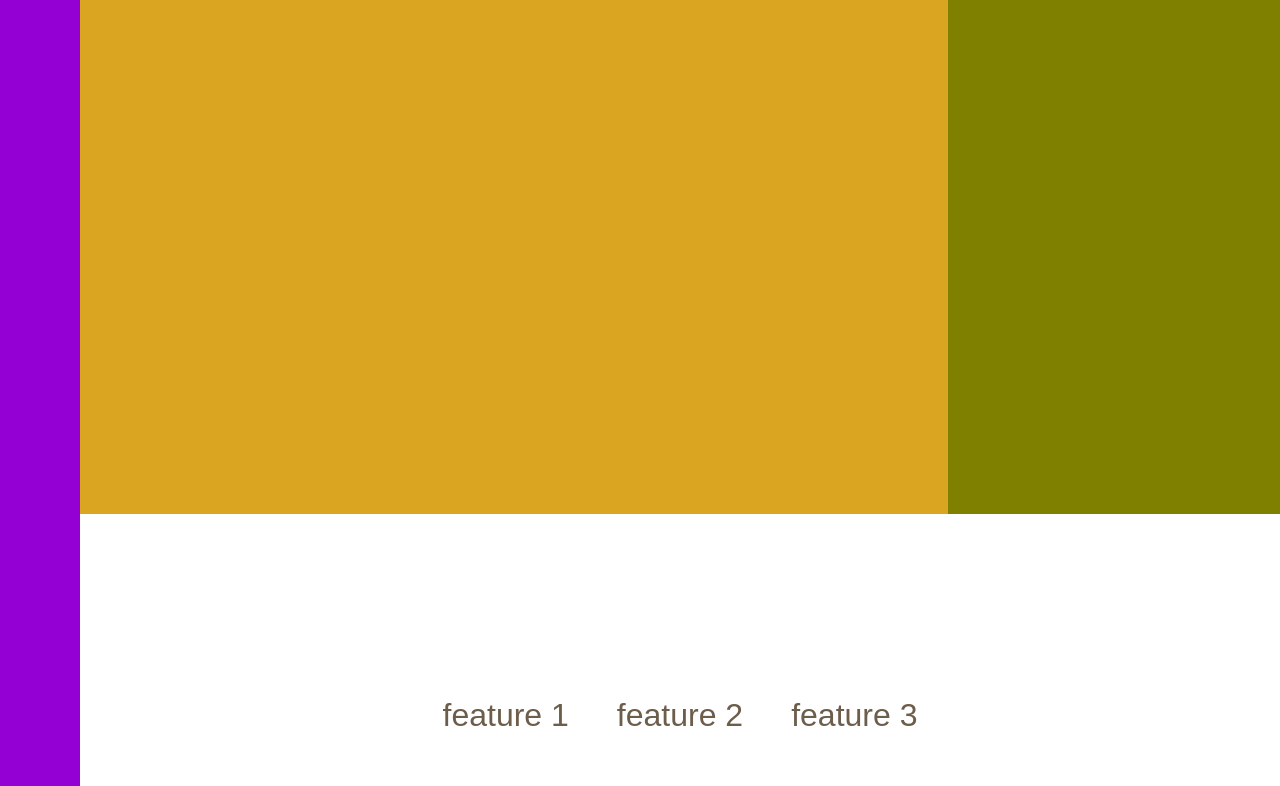
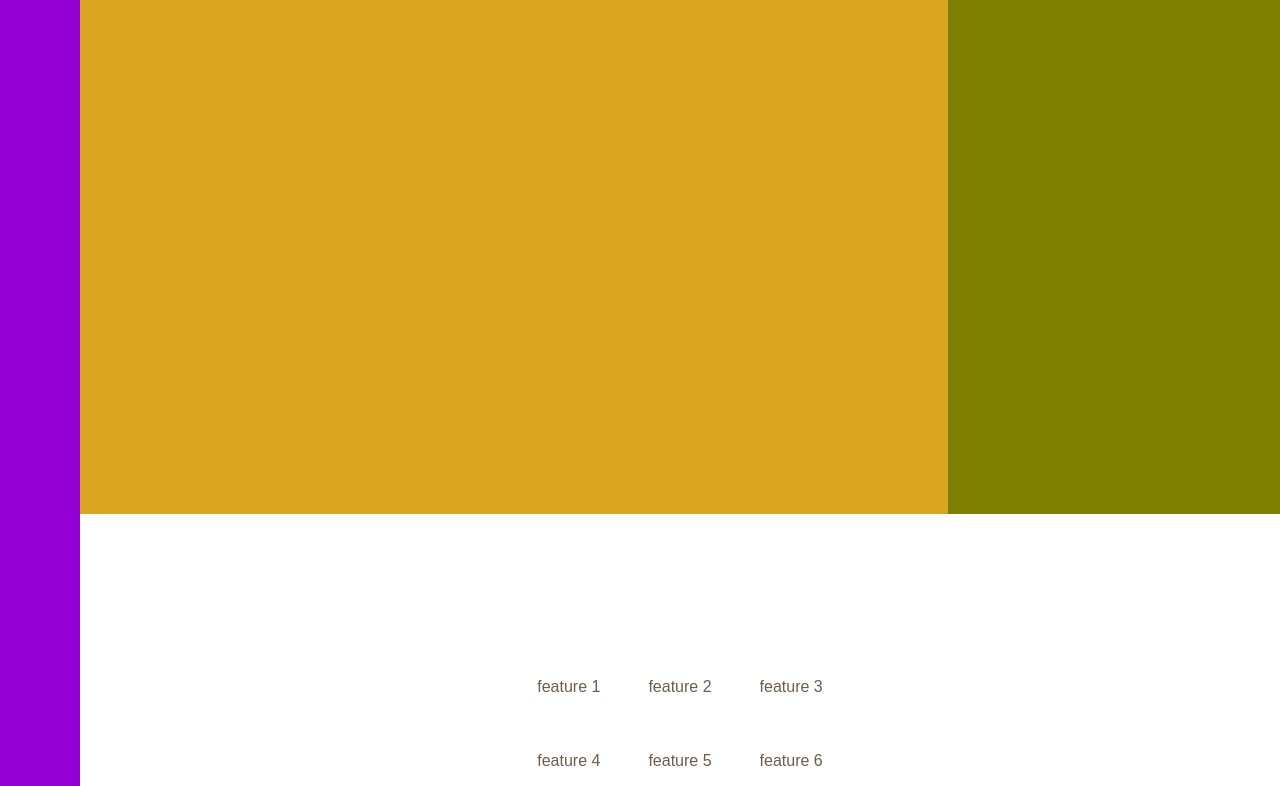
Before and after one commit to Salman-Farshe/nexter, a website: page index.html in a window 1280 px wide. Shown: the part 126-912 px from the top of the page. Drawn offline with nearby package versions, Linux system fonts and the light colour scheme.

Commit message:
delete extra padding on container (testing purpose)

```diff
--- a/sass/pages/container.scss
+++ b/sass/pages/container.scss
@@ -13,10 +13,6 @@
                             repeat(8, [col-start] minmax(min-content, 9rem) [col-end] )
                             [center-end] minmax(4rem, 1fr) [full-end];
 
-    & > *{
-        padding: 1rem;
-        font-size: 2rem;
-    }
     /*
         naming the grid-column line. naming with grid, it's important. making full blend section
         minmax() accept 2 values - The minimum & The maximum
```
Also changed, not shown: css/style.css.
